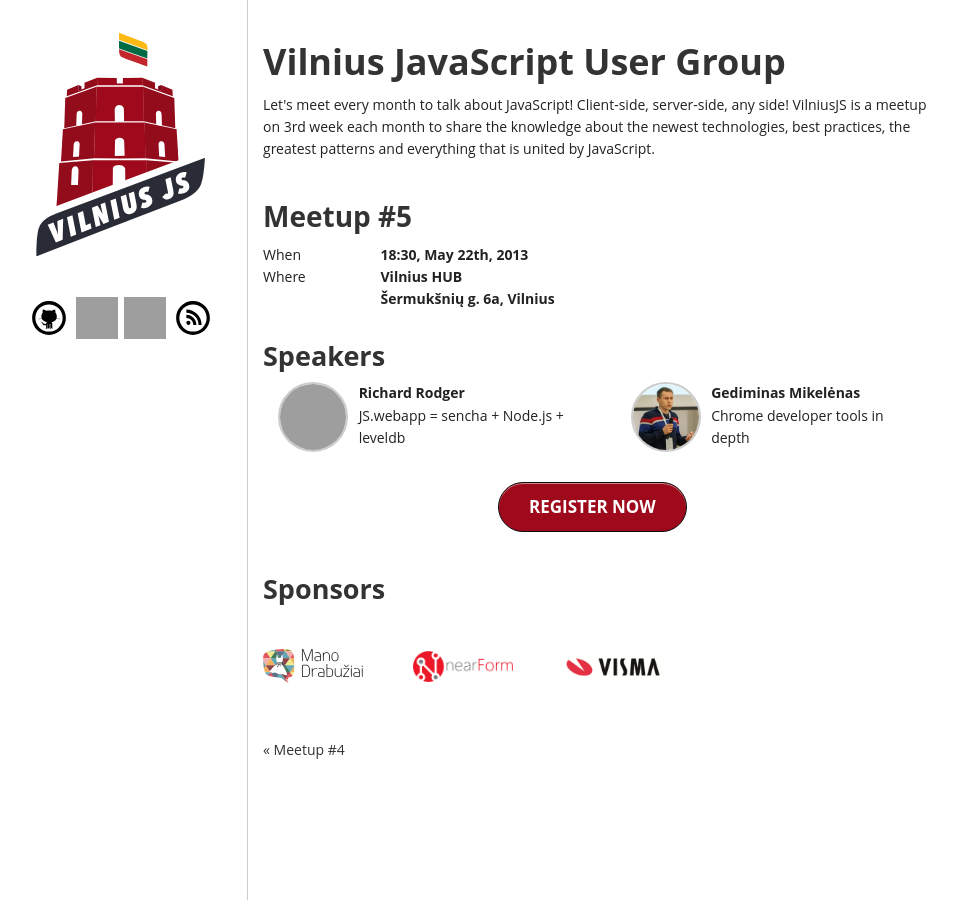
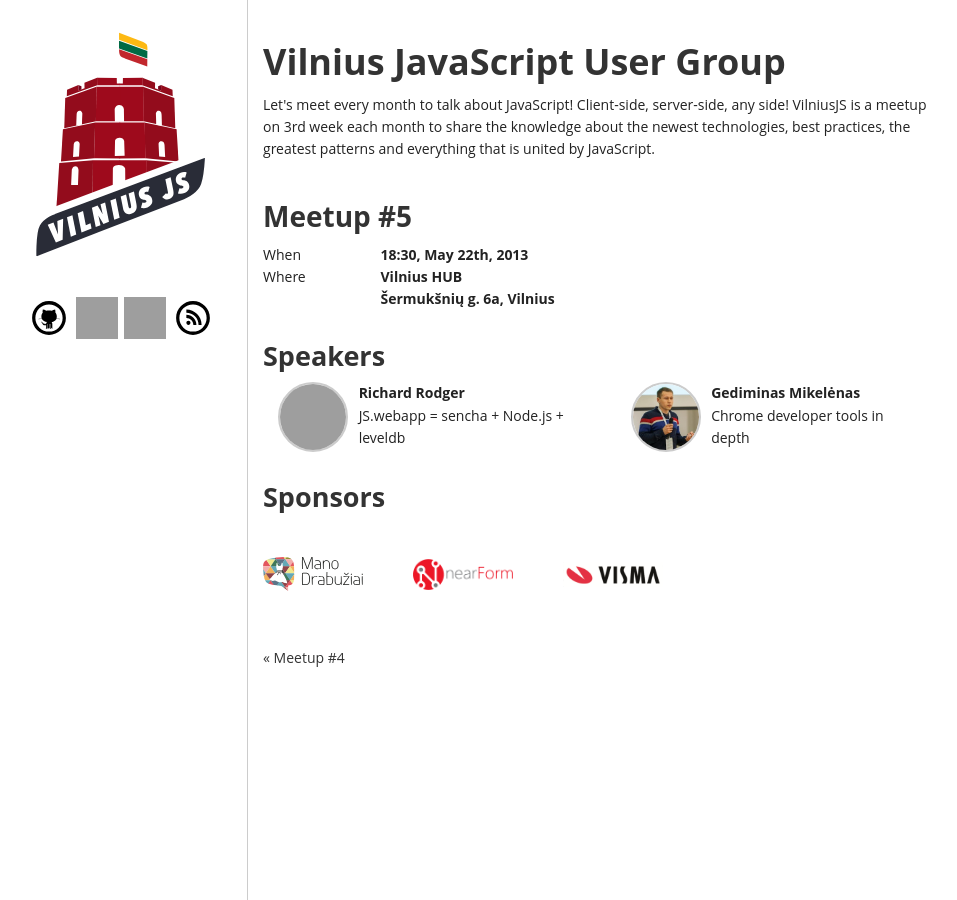
Before and after one commit to VilniusJS/vilniusjs.lt, a Jekyll site: the page built from _posts/2013-05-22-meetup5.html, in a window 1280 px wide, cut to the strip 0-900 px from the top of the page. Shown: the whole strip, without its empty margins (157-1114 px from the left). Built offline with Jekyll 4.4.1, drawn with Linux system fonts in a browser that asks for light colours; comment, search, counter and statistics services are not loaded; grey boxes are pictures that could not be loaded.

Commit message:
Remove 'REGISTER' from 5th meetup info

```diff
--- a/_posts/2013-05-22-meetup5.html
+++ b/_posts/2013-05-22-meetup5.html
@@ -46,14 +46,6 @@
   </div>
 </div>
 
-<div class="row">
-  <div class="four columns centered">
-  <h3>
-    <a class="large nice round red button" href="https://tito.io/vilniusjs/vilniusjs-5">REGISTER NOW</a>
-  </h3>
-  </div>
-</div>
-
 <h3>Sponsors</h3>
 <div class="row">
   <div class="ten columns">
```
